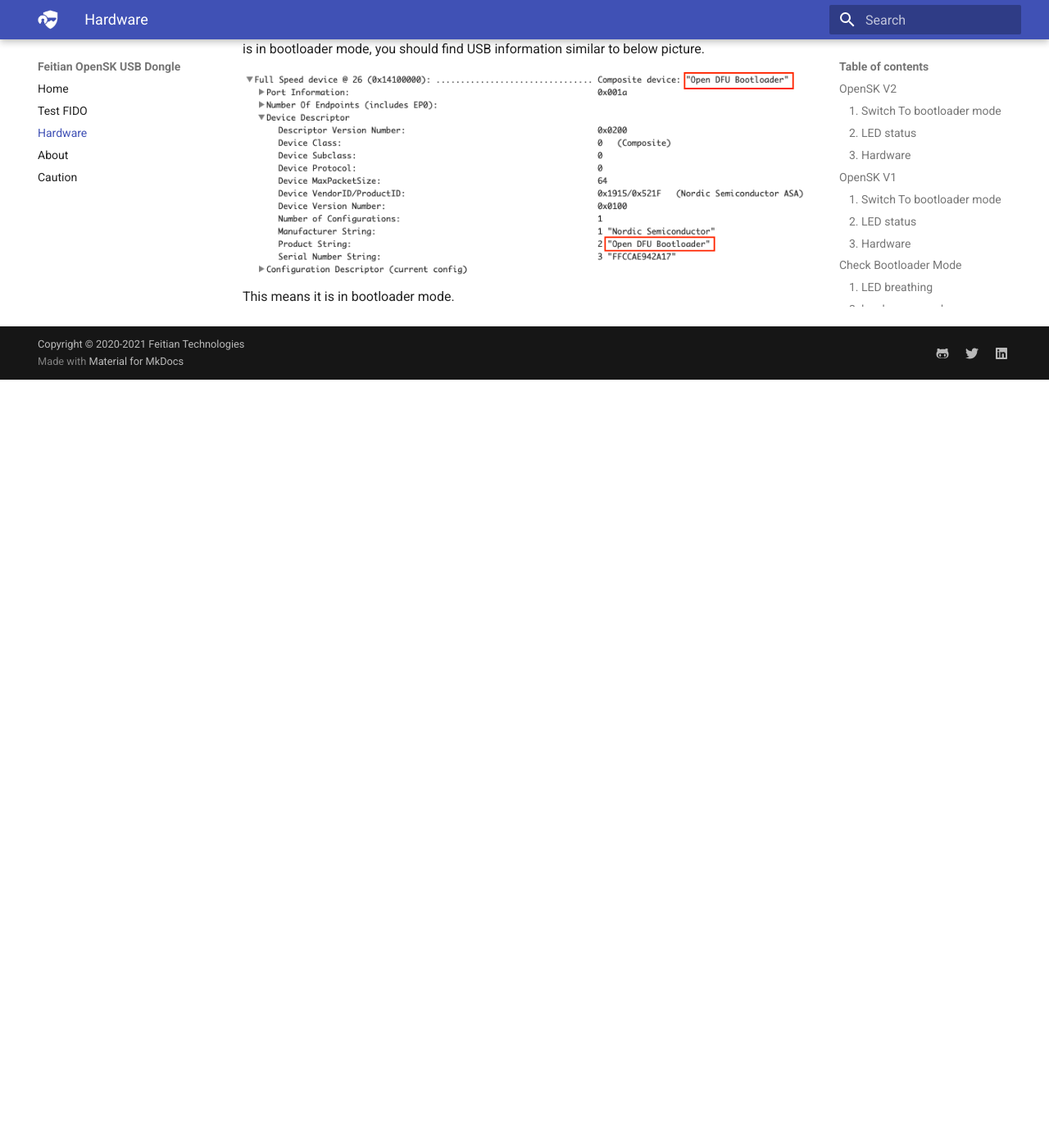
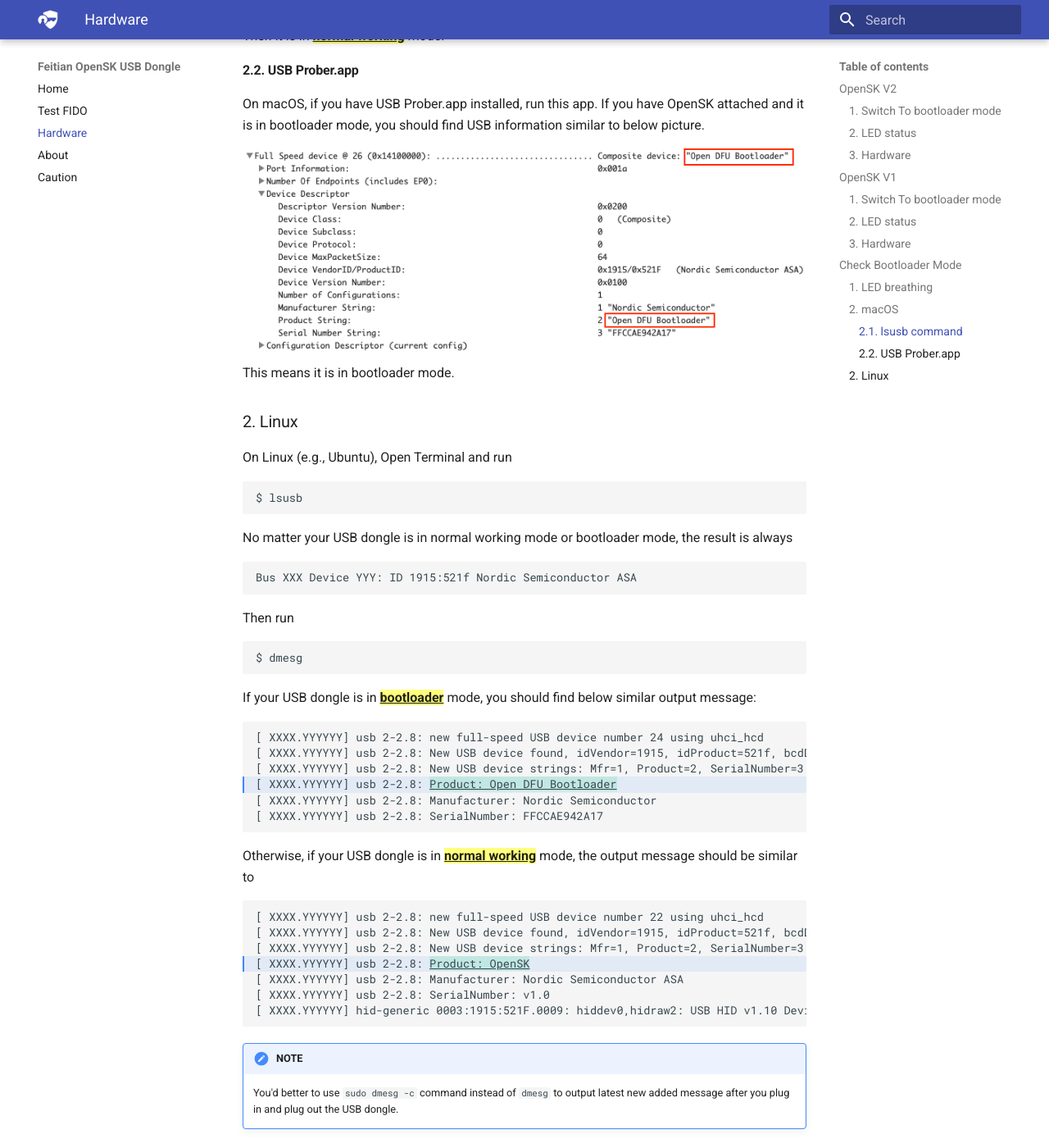
Before and after one commit to FeitianTech/OpenSK_USB, an MkDocs documentation site: the page built from docs/hardware.md, in a window 1280 px wide and 1400 px high, scrolled down 3229 px. Shown: the whole window at 82% size. Built offline with MkDocs 1.6.1 and Material for MkDocs 9.7.7, drawn with Linux system fonts in a browser that asks for light colours; before the commit the page ends 3692 px from its top, so only the background shows below that; some of the changed text lies outside the part shown.

Commit message:
add Linux support for bootloader

````diff
--- a/docs/hardware.md
+++ b/docs/hardware.md
@@ -57,24 +57,65 @@ have three ways to check.
 ###1. LED breathing
 If the ^^**==red==**^^ LED is ^^**==breathing==**^^, OpenSK is in bootloader mode, this is the simplest way.
 
-###2. lsusb command
-On Linux or macOS, just run
+###2. macOS
+
+####2.1. lsusb command
+On macOS, open **Terminal.app**, run
 ```
 $ lsusb
 ```
-to see the result.
-(Plesae make sure you have this command installed previously.)
+to check the result. (Plesae make sure you have this command installed previously.)
 
-If there is line similar to below message(1915:521f & Nordic & ^^**==Open DFU Bootloader==**^^)
+If there is line similar to below message
 ```
-Bus 020 Device 026: ID 1915:521f Nordic Semiconductor ASA Open DFU Bootloader  Serial: FFCCAE942A17
+Bus XXX Device YYY: ID 1915:521f Nordic Semiconductor ASA {++Open DFU Bootloader++}  Serial: FFCCAE942A17
 ```
 then it is in ^^**==bootloader==**^^ mode.
-Other message line without ^^**==Open DFU Bootloader==**^^ but include 1915:521f and Nordic means it is in normal working mode.
+If there is line similar to below message
+```
+Bus XXX Device YYY: ID 1915:521f Nordic Semiconductor ASA {++OpenSK++}  Serial: v1.0
+```
+Then it is in ^^**==normal working==**^^ mode.
 
-###3. USB Prober.app
+####2.2. USB Prober.app
 On macOS, if you have USB Prober.app installed, run this app. If you have OpenSK attached and it is in bootloader mode, you should find USB information similar to below picture.
 
 
 <img alt="OpenSK bootloader mode" src="../images/bootloader_opensk.png" width="900px">
 This means it is in bootloader mode.
+###2. Linux
+On Linux (e.g., Ubuntu), Open Terminal and run
+```
+$ lsusb
+```
+No matter your USB dongle is in normal working mode or bootloader mode, the result is always
+```
+Bus XXX Device YYY: ID 1915:521f Nordic Semiconductor ASA
+```
+
+Then run
+```
+$ dmesg
+```
+If your USB dongle is in ^^**==bootloader==**^^ mode, you should find below similar output message:
+```hl_lines="4"
+[ XXXX.YYYYYY] usb 2-2.8: new full-speed USB device number 24 using uhci_hcd
+[ XXXX.YYYYYY] usb 2-2.8: New USB device found, idVendor=1915, idProduct=521f, bcdDevice= 1.00
+[ XXXX.YYYYYY] usb 2-2.8: New USB device strings: Mfr=1, Product=2, SerialNumber=3
+[ XXXX.YYYYYY] usb 2-2.8: {++Product: Open DFU Bootloader++}
+[ XXXX.YYYYYY] usb 2-2.8: Manufacturer: Nordic Semiconductor
+[ XXXX.YYYYYY] usb 2-2.8: SerialNumber: FFCCAE942A17
+```
+
+Otherwise, if your USB dongle is in ^^**==normal working==**^^ mode, the output message should be similar to
+```hl_lines="4"
+[ XXXX.YYYYYY] usb 2-2.8: new full-speed USB device number 22 using uhci_hcd
+[ XXXX.YYYYYY] usb 2-2.8: New USB device found, idVendor=1915, idProduct=521f, bcdDevice= 0.01
+[ XXXX.YYYYYY] usb 2-2.8: New USB device strings: Mfr=1, Product=2, SerialNumber=3
+[ XXXX.YYYYYY] usb 2-2.8: {++Product: OpenSK++}
+[ XXXX.YYYYYY] usb 2-2.8: Manufacturer: Nordic Semiconductor ASA
+[ XXXX.YYYYYY] usb 2-2.8: SerialNumber: v1.0
+[ XXXX.YYYYYY] hid-generic 0003:1915:521F.0009: hiddev0,hidraw2: USB HID v1.10 Device [Nordic Semiconductor ASA {++OpenSK++}] on usb-0000:00:1d.0-2.8/input0
+```
+!!! note "NOTE"
+    You'd better to use `sudo dmesg -c` command instead of `dmesg` to output latest new added message after you plug in and plug out the USB dongle.
````
Also changed, not shown: 1 other file.
